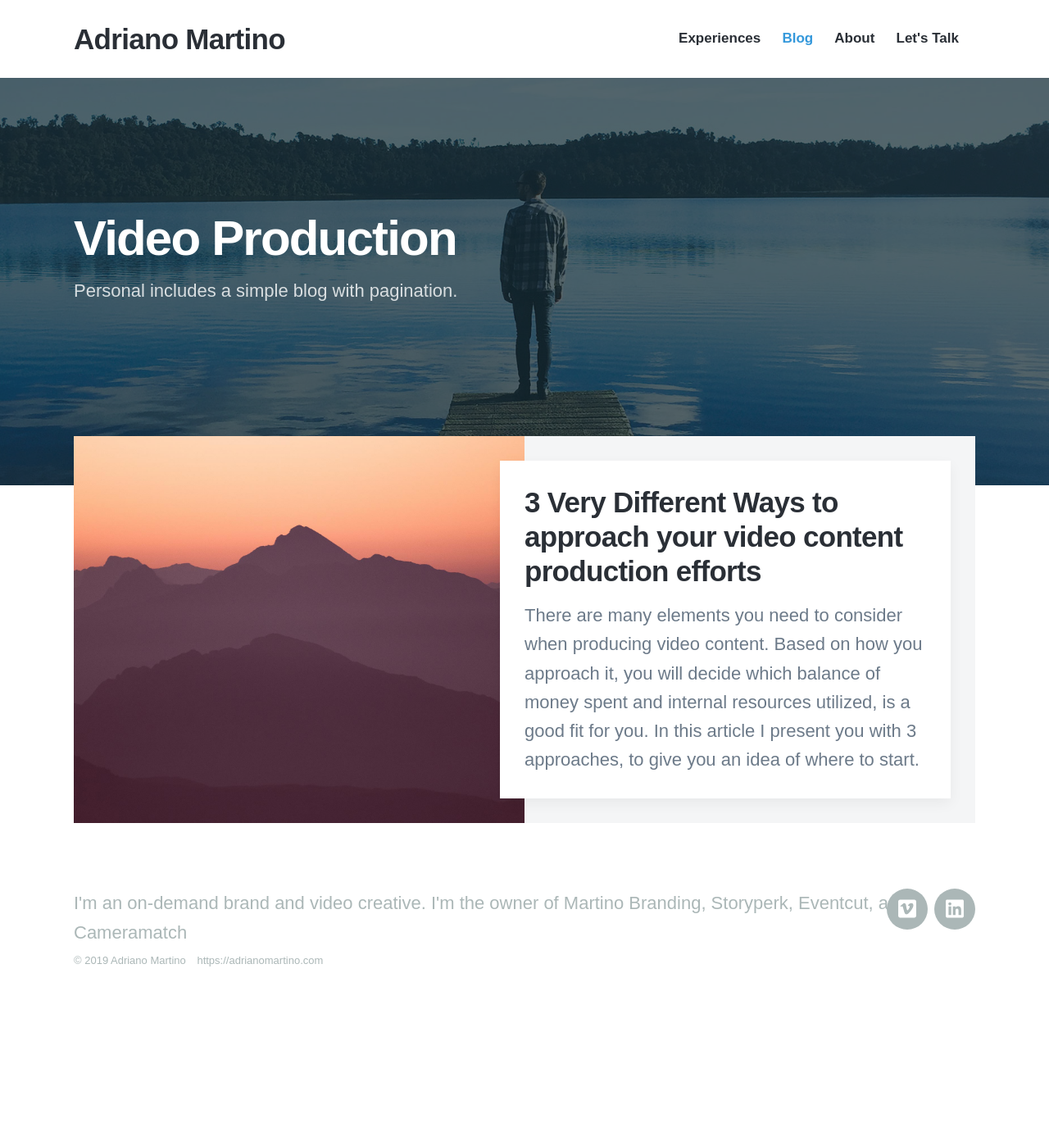
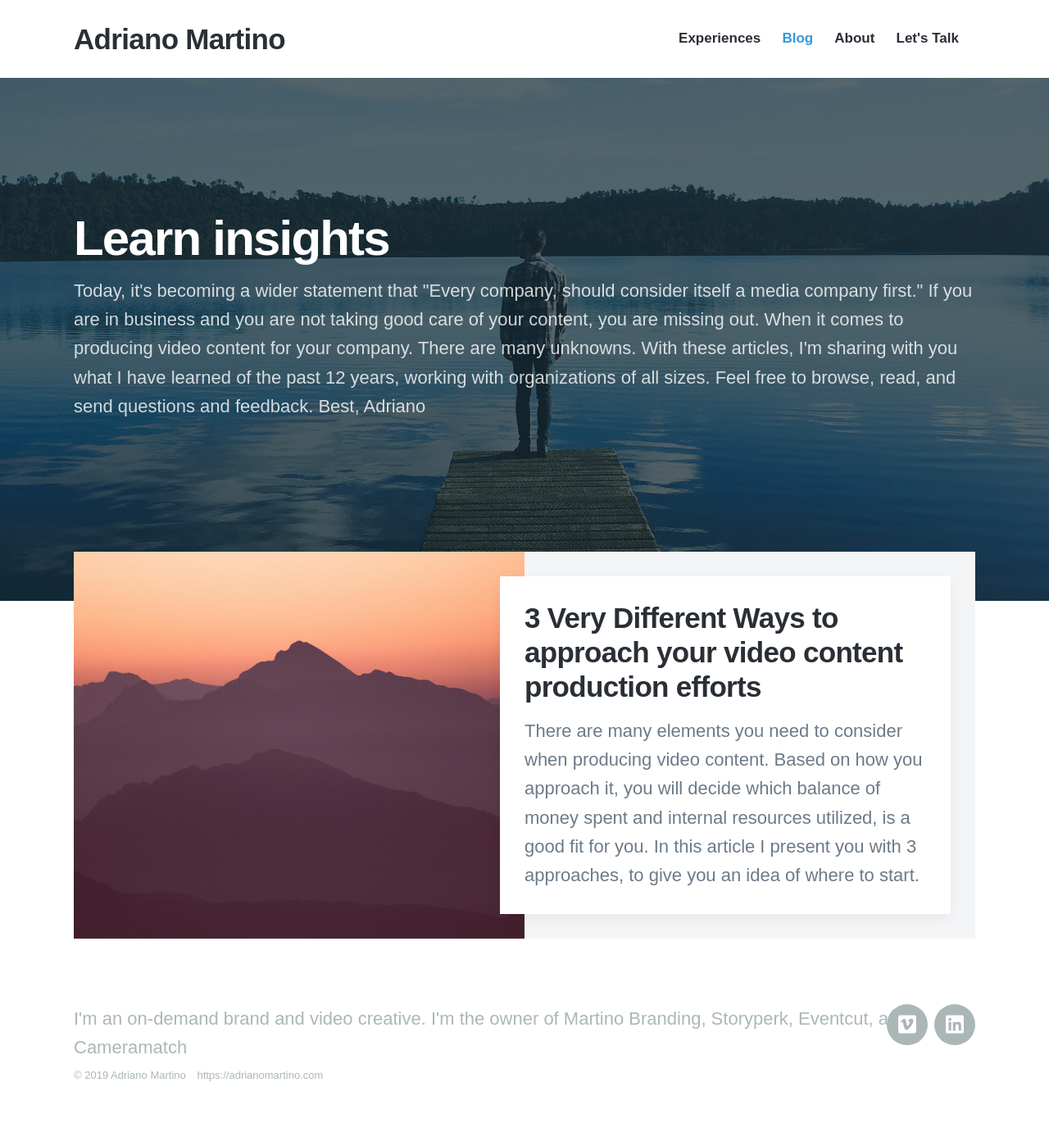
Before and after one commit to adrianomartino/amartino, a Jekyll site: the page built from blog/index.html, in a window 1280 px wide. Shown: the whole page at 82% size. Built offline with Jekyll 4.4.1, drawn with Linux system fonts in a browser that asks for light colours; nearby versions of some CDN libraries; some web fonts are replaced; the list of posts is cut into pages by our own code; before the commit the page ends 1258 px from its top, so only the background shows below that.

Commit message:
Update from Forestry.io Adriano Martino updated blog/index.html

```diff
--- a/blog/index.html
+++ b/blog/index.html
@@ -1,10 +1,10 @@
 ---
 layout: default
-title: Video Production
+title: Learn
 description: Personal includes a simple blog with pagination.
-featured_image: /images/demo/blog.jpg
+featured_image: "/images/demo/blog.jpg"
+
 ---
-
 <section class="hero hero--single">
 
 	<div class="hero__image" style="background-image: url({{ page.featured_image }})">
@@ -13,8 +13,8 @@ featured_image: /images/demo/blog.jpg
 
 	<div class="wrap">
 
-		<h1>Video Production</h1>
-		<p>Personal includes a simple blog with pagination.</p>
+		<h1>Learn insights </h1>
+		<p>Today, it's becoming a wider statement that "Every company, should consider itself a media company first." If you are in business and you are not taking good care of your content, you are missing out. When it comes to producing video content for your company. There are many unknowns. With these articles, I'm sharing with you what I have learned of the past 12 years, working with organizations of all sizes. Feel free to browse, read, and send questions and feedback. Best, Adriano</p>
 
 	</div>
 
```
